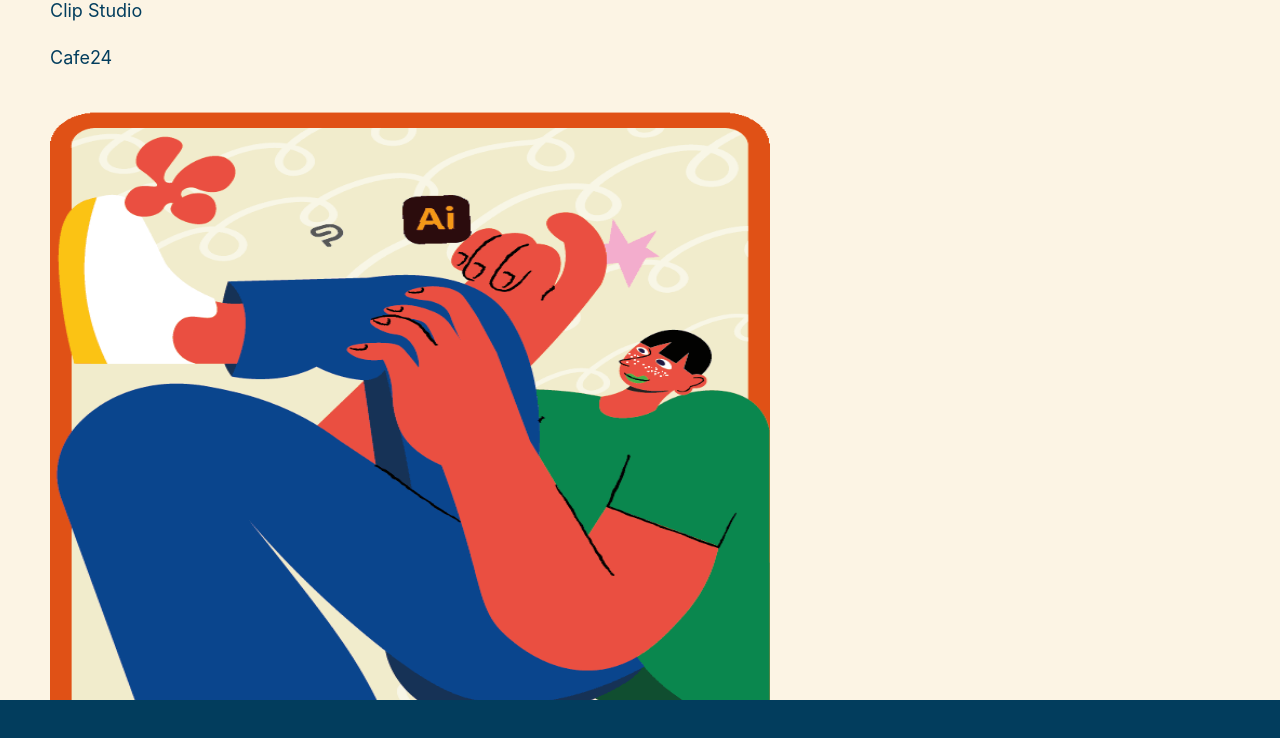
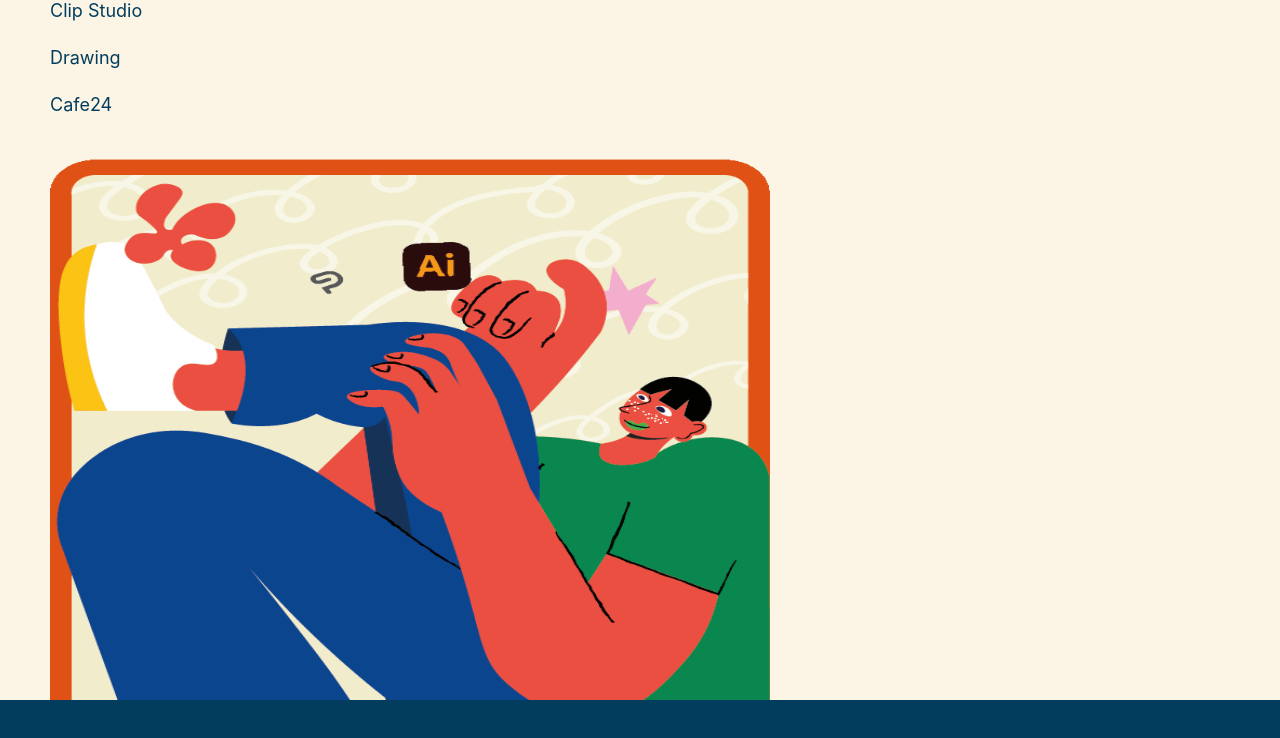
Before and after one commit to ran7007/portfolio_2, a plain HTML site: page index.html in a window 1280 px wide. Shown: the part 2360-3098 px from the top of the page. Drawn offline with nearby package versions, Linux system fonts and the light colour scheme; a script that the page names is missing; a web font is replaced by a local one.

Commit message:
드로잉 추가

```diff
--- a/index.html
+++ b/index.html
@@ -125,6 +125,7 @@
                             <dd>Adobe After Effects</dd>
                             <dd>Figma</dd>
                             <dd>Clip Studio</dd>
+                            <dd>Drawing</dd>
                             <dd>Cafe24</dd>
                         </dl>
 
```
